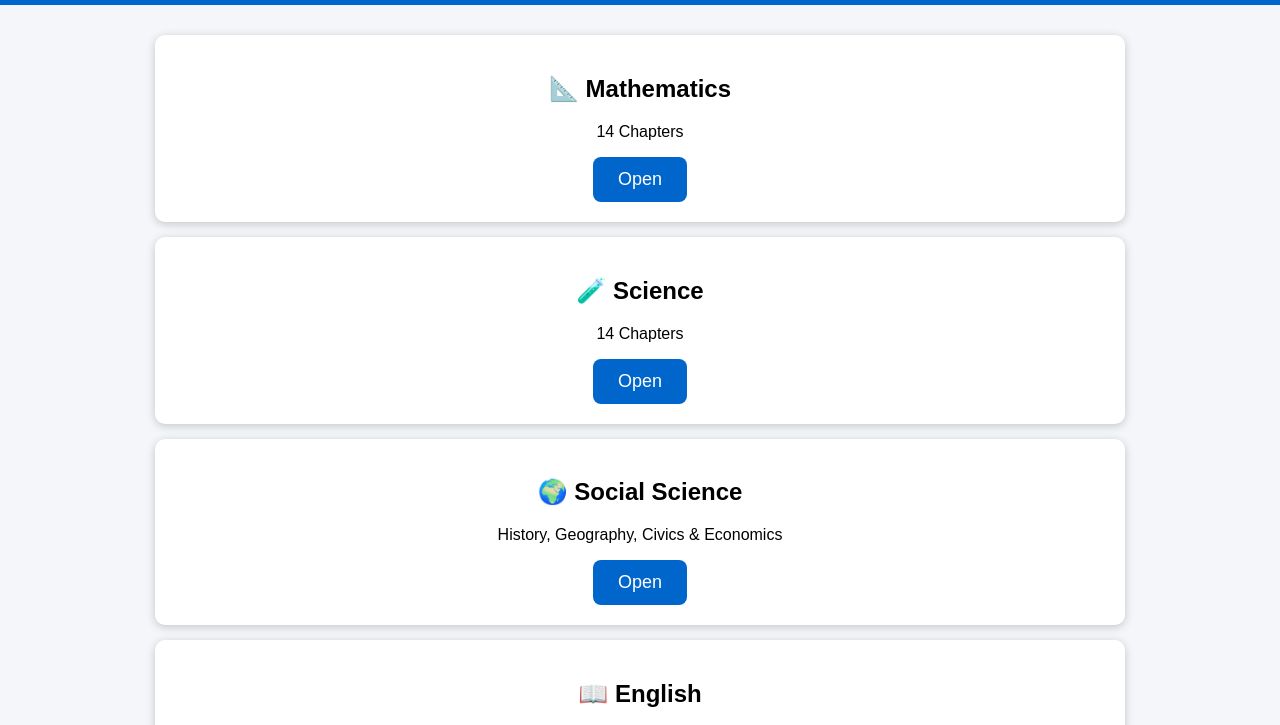
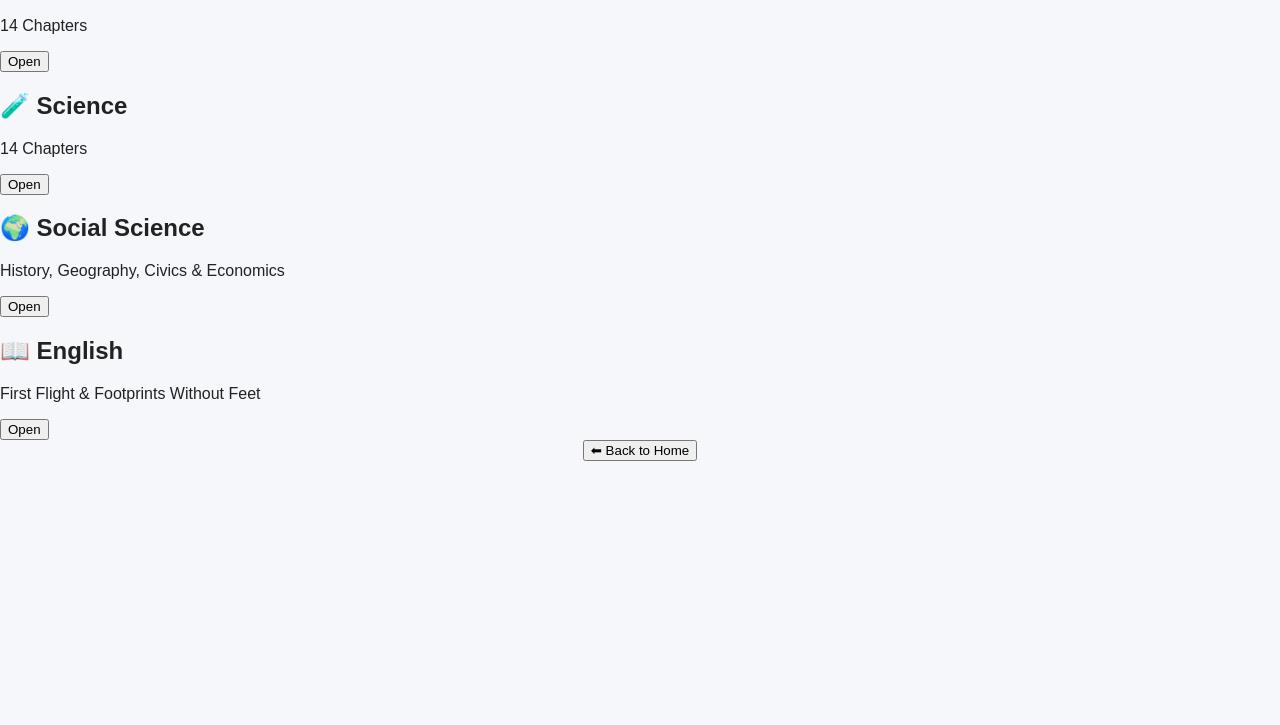
Before and after one commit to impotantsnotesforstudents-ux/IMPORTANT-NOTES-FOR-STUDENTES, a plain HTML site: page class10.html in a window 1280 px wide. Shown: the part 150-875 px from the top of the page. After the commit the page ends 800 px from the top, so only its background shows below. Drawn offline with Linux system fonts and the light colour scheme.

Commit message:
Update style.css

```diff
--- a/style.css
+++ b/style.css
@@ -1,45 +1,20 @@
 body{
     margin:0;
     font-family:Arial,sans-serif;
-    background:#f4f6f9;
+    background:#f5f7fb;
+    color:#222;
+    position:relative;
 }
 
-header{
-    background:#0066cc;
-    color:white;
-    text-align:center;
-    padding:20px;
+body::before{
+    content:"";
+    position:fixed;
+    top:0;
+    left:0;
+    width:100%;
+    height:100%;
+    background:url("images/logo.png") no-repeat center center;
+    background-size:450px;
+    opacity:0.06;
+    z-index:-1;
 }
-
-.container{
-    width:90%;
-    max-width:1000px;
-    margin:30px auto;
-}
-
-.card{
-    background:white;
-    margin:15px;
-    padding:20px;
-    border-radius:10px;
-    box-shadow:0 2px 10px rgba(0,0,0,0.2);
-    text-align:center;
-}
-
-button{
-    background:#0066cc;
-    color:white;
-    border:none;
-    padding:12px 25px;
-    border-radius:8px;
-    font-size:18px;
-    cursor:pointer;
-}
-
-button:hover{
-    background:#004999;
-}
-
-a{
-    text-decoration:none;
-}
```
